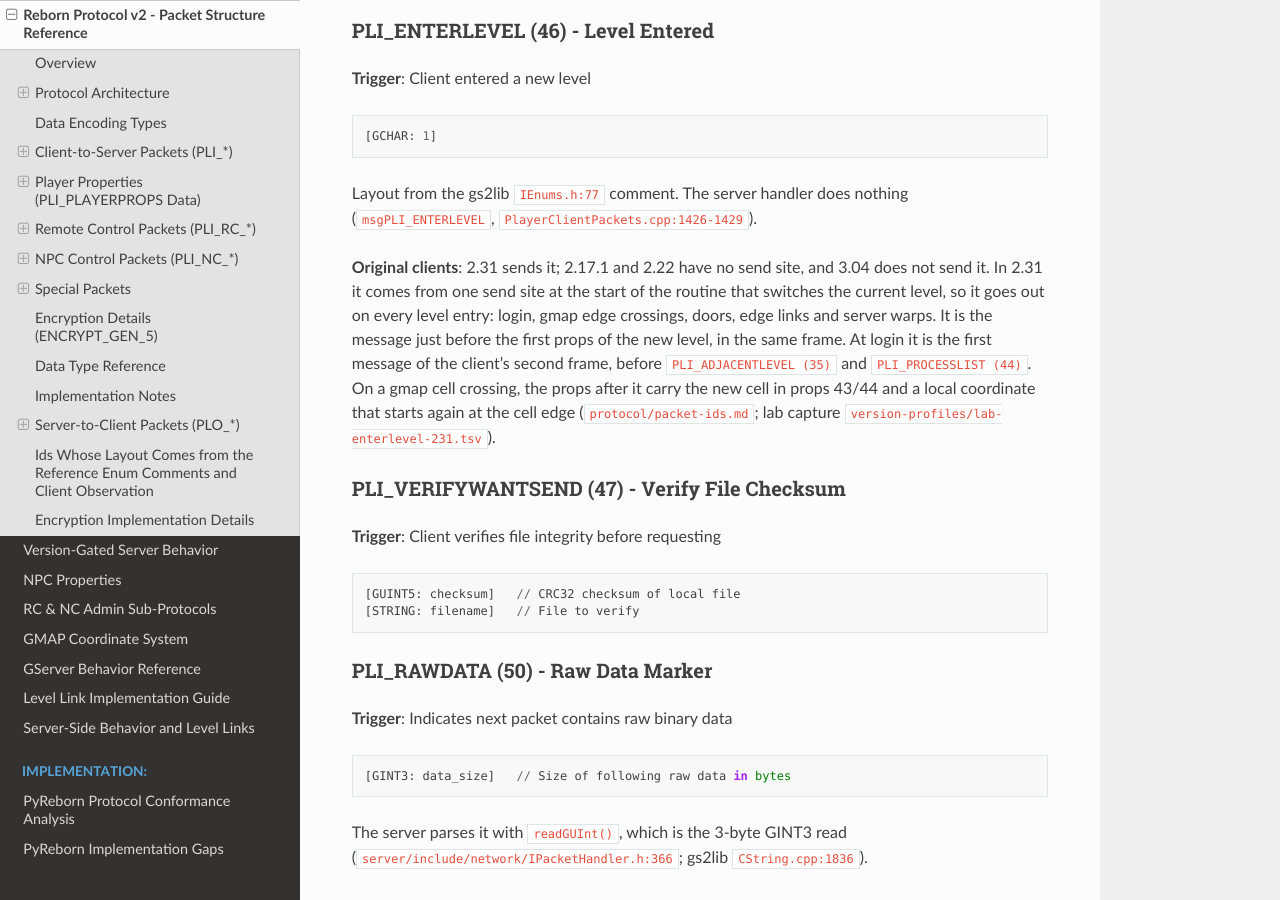
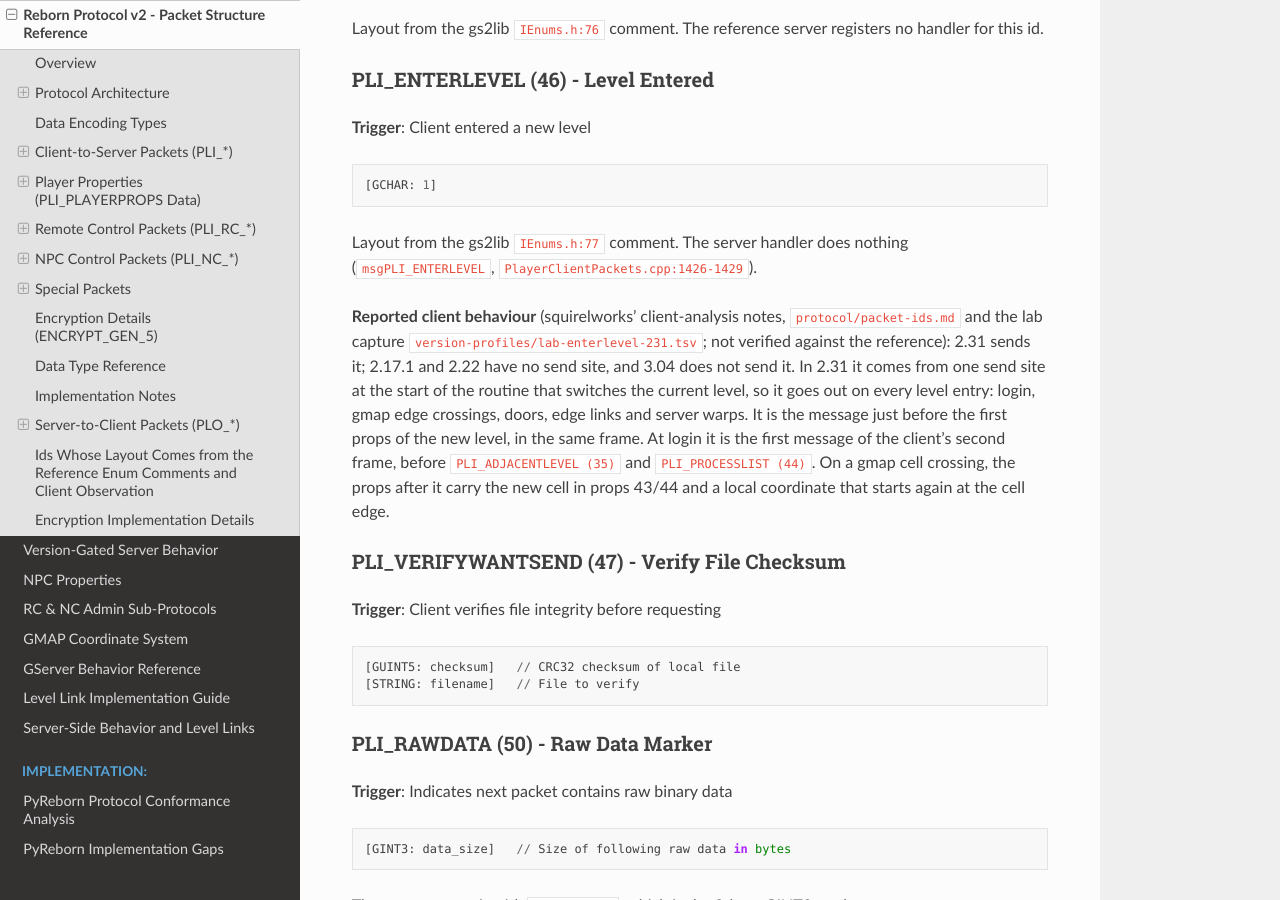
Before and after one commit to hosler/reborn-protocol-docs, a Sphinx documentation site: the page built from docs/protocol/packet-structures.md, in a window 1280 px wide and 900 px high, scrolled down 15826 px. Built offline with Sphinx 7.4.7 and the Read the Docs theme 3.1.0, drawn with Linux system fonts in a browser that asks for light colours; some of the changed text lies outside the part shown.

Commit message:
PR #26 fixups: level-entry notes relabelled as reported, reference order added
PLO_LEVELBOARD order: GServer-v2 beta4 sends the blank board before the board
(PlayerClient.cpp:1469-1470) or instead of it (:1499-1500), not after, so the
2.05 capture note says "around" and records that the server build is unknown.
PLI_ADJACENTLEVEL gets the reference answer (PlayerClientPackets.cpp:1005-1017).
PLO_LEVELNAME points back at the existing reference note. The PLO_SETACTIVELEVEL
sentence that repeated the existing .gmap text is dropped. Links turned into
plain text.

Co-Authored-By: Claude <noreply@anthropic.com>

````diff
--- a/docs/protocol/packet-structures.md
+++ b/docs/protocol/packet-structures.md
@@ -447,9 +447,8 @@ by that build.
 [STRING: level_name] // Adjacent level name
 ```
 
-**Original clients** (2.01 and later): `mod_time` is all zeros when the client has no cached
-copy of the level. The server answers by sending that gmap neighbour for preloading
-([`protocol/packet-layouts.md`](https://github.com/squirelworks/Graal_analysis/blob/main/protocol/packet-layouts.md), level-navigation section).
+**Reported client behaviour** (2.01 and later; squirelworks' client-analysis notes, `protocol/packet-layouts.md`, level-navigation section; not verified against the reference): `mod_time` is all zeros when the client has no cached
+copy of the level. The server answers by sending that gmap neighbour for preloading (reference: a gmap sub-level or a cached level, followed by `PLO_SETACTIVELEVEL`; `PlayerClientPackets.cpp:1005-1017`).
 
 ### PLI_HITOBJECTS (36) - Hit Objects
 **Trigger**: Player's weapon hits objects/NPCs
@@ -625,14 +624,14 @@ for this id.
 Layout from the gs2lib `IEnums.h:77` comment. The server handler does nothing
 (`msgPLI_ENTERLEVEL`, `PlayerClientPackets.cpp:1426-1429`).
 
-**Original clients**: 2.31 sends it; 2.17.1 and 2.22 have no send site, and 3.04 does not send
+**Reported client behaviour** (squirelworks' client-analysis notes, `protocol/packet-ids.md` and the lab capture `version-profiles/lab-enterlevel-231.tsv`; not verified against the reference): 2.31 sends it; 2.17.1 and 2.22 have no send site, and 3.04 does not send
 it. In 2.31 it comes from one send site at the start of the routine that switches the
 current level, so it goes out on every level entry: login, gmap edge crossings, doors, edge
 links and server warps. It is the message just before the first props of the new level,
 in the same frame. At login it is the first message of the client's second frame, before
 `PLI_ADJACENTLEVEL (35)` and `PLI_PROCESSLIST (44)`. On a gmap cell crossing, the props after
 it carry the new cell in props 43/44 and a local coordinate that starts again at the cell
-edge ([`protocol/packet-ids.md`](https://github.com/squirelworks/Graal_analysis/blob/main/protocol/packet-ids.md); lab capture [`version-profiles/lab-enterlevel-231.tsv`](https://github.com/squirelworks/Graal_analysis/blob/main/version-profiles/lab-enterlevel-231.tsv)).
+edge.
 
 ### PLI_VERIFYWANTSEND (47) - Verify File Checksum
 **Trigger**: Client verifies file integrity before requesting
@@ -1391,9 +1390,8 @@ board, board changes, items, explosions, baddies and horses land in the level it
 `.gmap` name resolves to the player's own level. It does not set the NPC owner, which only
 `PLO_SETACTIVELEVEL` sets. See [GMAP](gmap.md#client-level-targets).
 
-**Original clients**: the 2.05 client sets the named level, and also makes it the object
-level (the level NPC and object packets apply to) when the server has no NPC server
-([`protocol/packet-layouts.md`](https://github.com/squirelworks/Graal_analysis/blob/main/protocol/packet-layouts.md), level-data section).
+**Reported client behaviour** (squirelworks' client-analysis notes, `protocol/packet-layouts.md`, level-data section; not verified against the reference): the 2.05 client sets the named level, and also makes it the object
+level (the level NPC and object packets apply to) when the server has no NPC server. See the note above for what the later reference client does with the name; the 2.05 behaviour here is reported for that build only.
 
 ### PLO_BOARDMODIFY (7) - Board Modification
 **Trigger**: Another player modifies tiles, or a script/server-initiated board change is
@@ -1469,8 +1467,8 @@ against it.
 // No additional data
 ```
 
-**Original clients**: the leader client runs the level's baddies and timeouts. The 2.05 client
-ignores the packet unless the player's level is the active level ([`protocol/packet-layouts.md`](https://github.com/squirelworks/Graal_analysis/blob/main/protocol/packet-layouts.md)).
+**Reported client behaviour** (squirelworks' client-analysis notes, `protocol/packet-layouts.md`; not verified against the reference): the leader client runs the level's baddies and timeouts. The 2.05 client
+ignores the packet unless the player's level is the active level.
 
 ### PLO_BOMBADD (11) - Bomb Added
 **Trigger**: Player places bomb
@@ -1811,11 +1809,11 @@ chests, so the client can cache the level (`server/src/player/PlayerClient.cpp:1
 [GINT5: mod_time]    // Level modification timestamp
 ```
 
-**Original clients** read this differently by build. 2.05 needs exactly 5 bytes (`GINT5`) and
+**Reported client behaviour**, which differs by build (squirelworks' client-analysis notes, `protocol/packet-layouts.md` and `version-profiles/plo-layouts-217-231.tsv`; not verified against the reference). 2.05 needs exactly 5 bytes (`GINT5`) and
 writes the level to its web-level cache with that time. 2.17 to 2.31 do not parse the body;
-they hand the rest of the packet to the active gmap or level object, if one exists
-([`protocol/packet-layouts.md`](https://github.com/squirelworks/Graal_analysis/blob/main/protocol/packet-layouts.md); [`version-profiles/plo-layouts-217-231.tsv`](https://github.com/squirelworks/Graal_analysis/blob/main/version-profiles/plo-layouts-217-231.tsv)). In 2.05 captures with the reference server, an empty `PLO_LEVELBOARD`
-followed the board packet and `PLO_LEVELMODTIME` on level entry.
+they hand the rest of the packet to the active gmap or level object, if one exists.
+In 2.05 captures against the reference server, an empty `PLO_LEVELBOARD`
+appeared around the board and `PLO_LEVELMODTIME` on level entry. GServer-v2 beta4 sends the blank board before the board data (`PlayerClient.cpp:1469-1470`) or instead of it (`:1499-1500`); the server build behind those captures is not known.
 
 ### PLO_HURTPLAYER (40) - Hurt Player
 **Trigger**: Player takes damage
@@ -2244,9 +2242,8 @@ NPC's owner changes (`server/src/level/Level.cpp:1446-1464`), and once after the
 recipient on another level (`server/src/Server.cpp:2400-2412`). See
 [GMAP](gmap.md#npc-framing-on-a-gmap).
 
-**Original clients**: the name may be a level or a `.gmap`. The client sets its object level;
-a `.gmap` name is loaded and made active. 2.31 adds a follow-up step after this whose
-purpose is not yet known ([`protocol/packet-layouts.md`](https://github.com/squirelworks/Graal_analysis/blob/main/protocol/packet-layouts.md); [`version-profiles/plo-layouts-217-231.tsv`](https://github.com/squirelworks/Graal_analysis/blob/main/version-profiles/plo-layouts-217-231.tsv)).
+**Reported client behaviour** (squirelworks' client-analysis notes, `protocol/packet-layouts.md` and `version-profiles/plo-layouts-217-231.tsv`; not verified against the reference): 2.31 adds a follow-up step after this whose
+purpose is not yet known.
 
 ### PLO_MOVE (165) - NPC Move Command (v1, < CLVER_2_3)
 **Trigger**: Server-driven NPC movement for clients below `CLVER_2_3`. See
````
